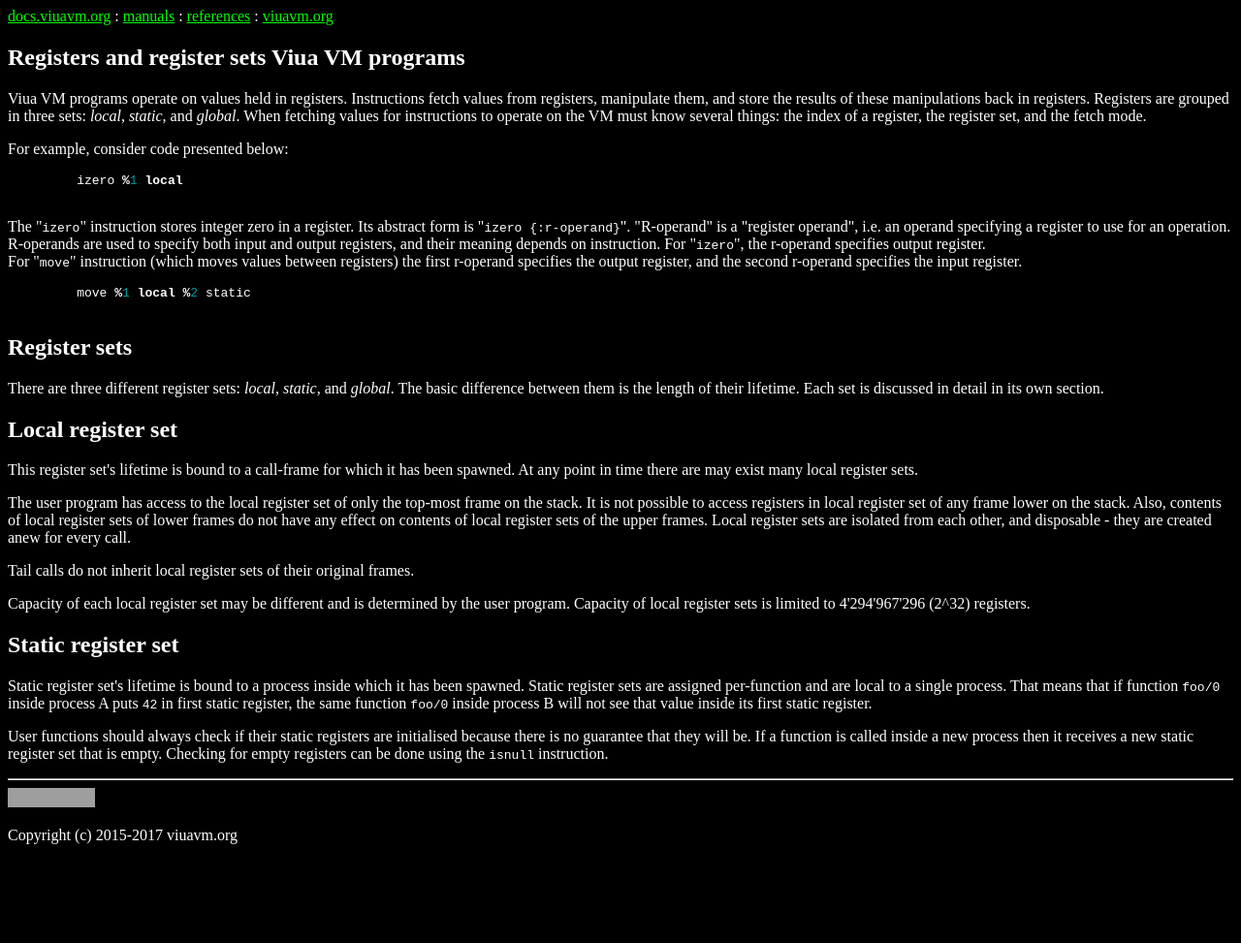
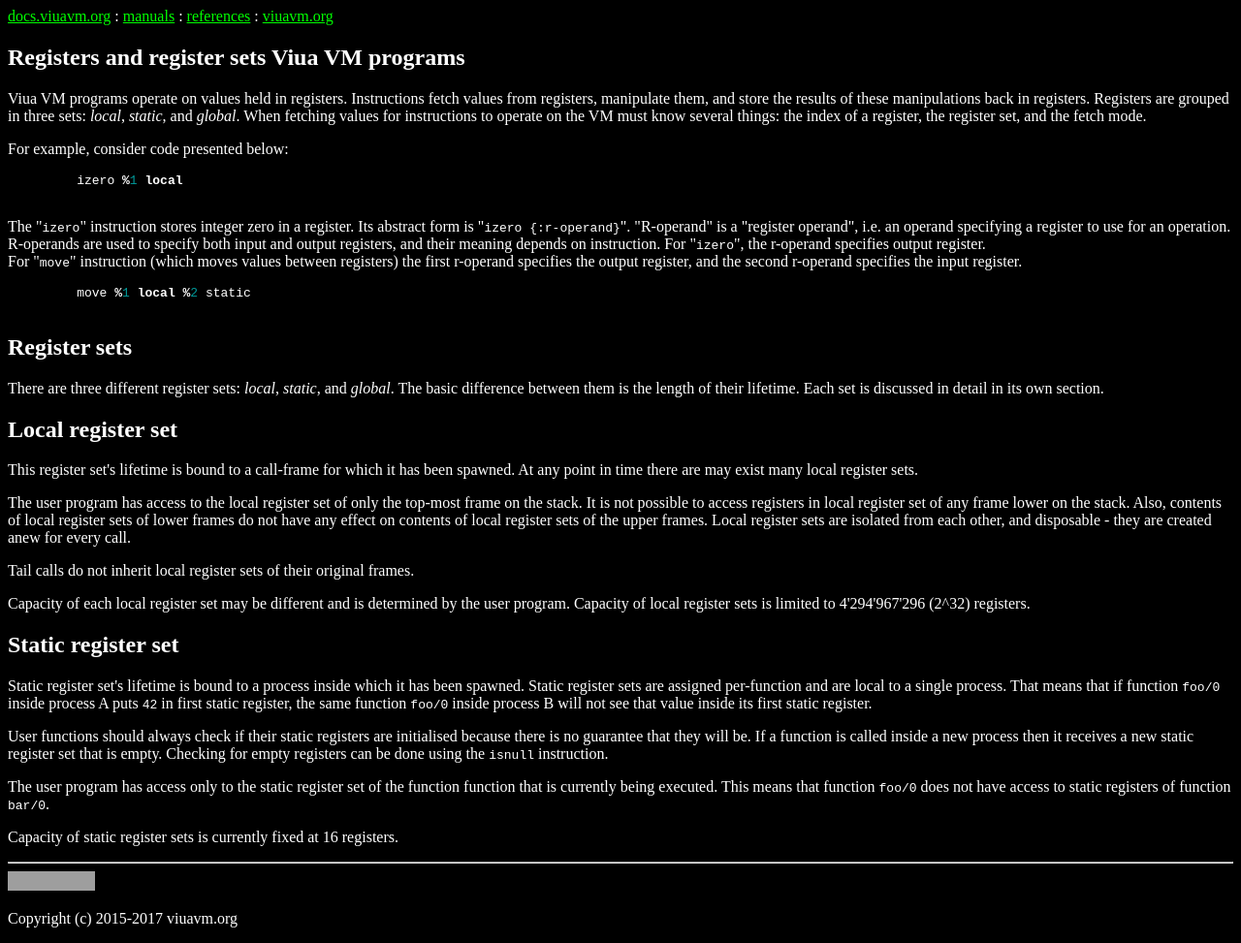
Before and after one commit to marekjm/docs.viuavm.org, a Jekyll site: the page built from _manuals/registers.html, in a window 1280 px wide. Shown: the whole page at 97% size. Built offline with Jekyll 4.4.1, drawn with Linux system fonts in a browser that asks for light colours; before the commit the page ends 900 px from its top, so only the background shows below that; grey boxes are pictures that could not be loaded.

Commit message:
Some more information about static register sets

```diff
--- a/_manuals/registers.html
+++ b/_manuals/registers.html
@@ -95,5 +95,14 @@
             If a function is called inside a new process then it receives a new static register set that is empty.
             Checking for empty registers can be done using the <code>isnull</code> instruction.
         </p>
+
+        <p>
+            The user program has access only to the static register set of the function function that is currently being executed.
+            This means that function <code>foo/0</code> does not have access to static registers of function <code>bar/0</code>.
+        </p>
+
+        <p>
+            Capacity of static register sets is currently fixed at 16 registers.
+        </p>
     </section>
 </section>
```
